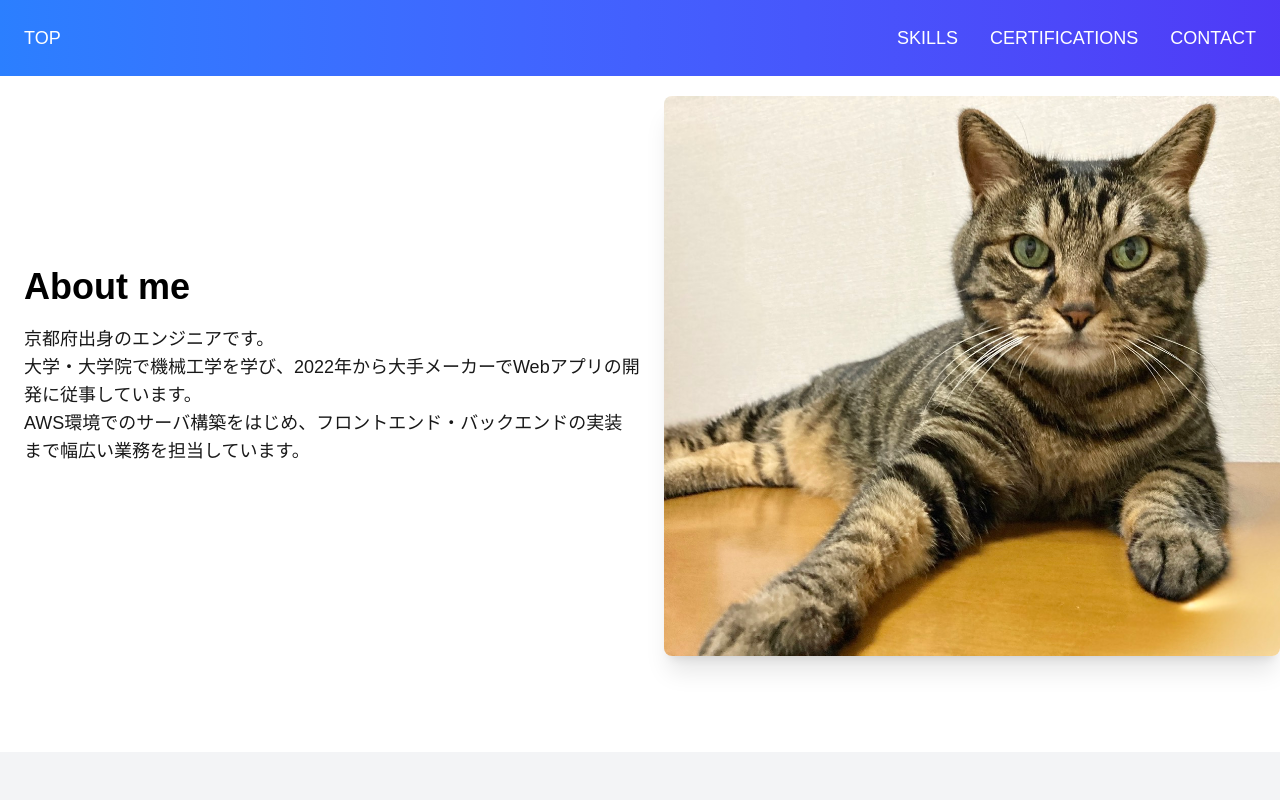
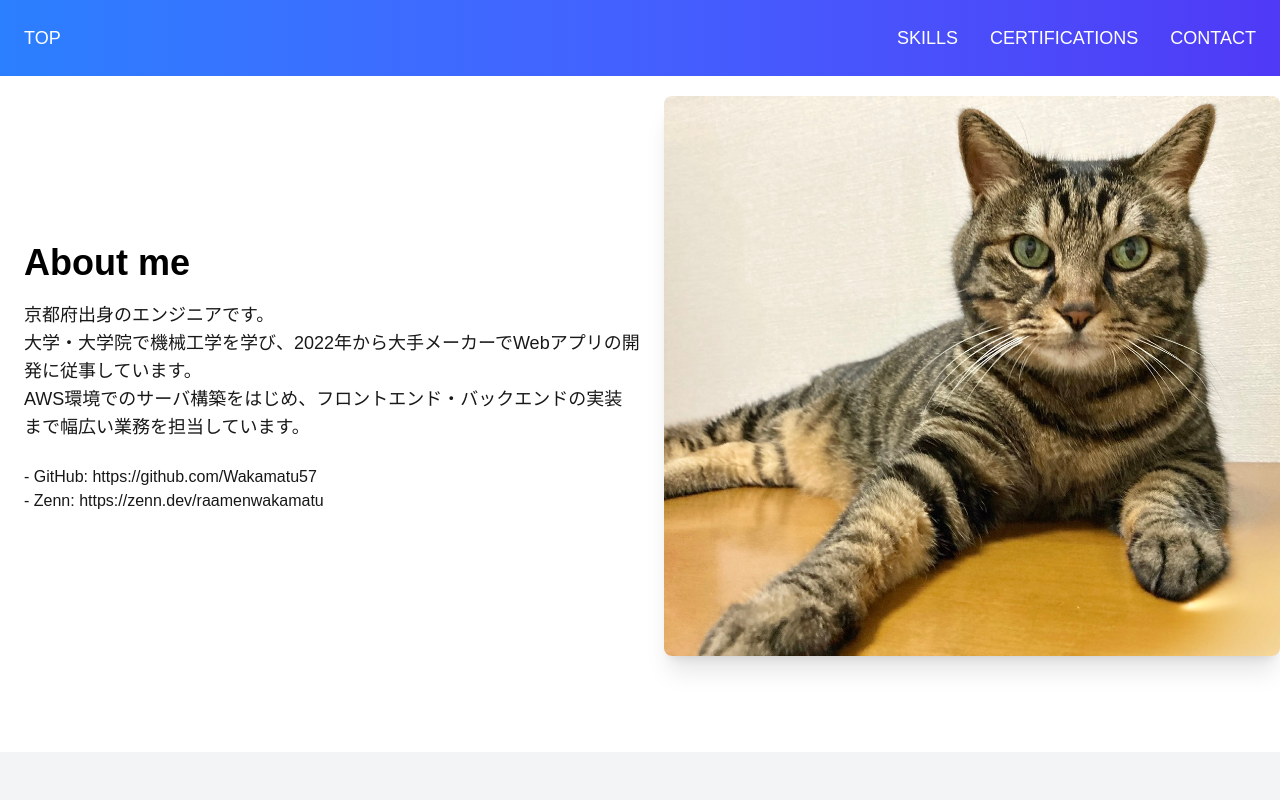
Before and after one commit to Wakamatu57/my-portfolio, a Next.js app: page / in a window 1280 px wide. Shown: the top 800 px of the page. Built offline with nearby package versions, Linux system fonts and the light colour scheme.

Commit message:
Zennとgitのリンクを追記

```diff
--- a/src/app/components/split/index.tsx
+++ b/src/app/components/split/index.tsx
@@ -15,6 +15,20 @@ const SplitSection = () => {
             <br />
             AWS環境でのサーバ構築をはじめ、フロントエンド・バックエンドの実装まで幅広い業務を担当しています。
           </p>
+          <ul>
+            <li>
+              - GitHub:{' '}
+              <a href="https://github.com/Wakamatu57" target="_blank">
+                https://github.com/Wakamatu57
+              </a>
+            </li>
+            <li>
+              - Zenn:{' '}
+              <a href="https://zenn.dev/raamenwakamatu" target="_blank">
+                https://zenn.dev/raamenwakamatu
+              </a>
+            </li>
+          </ul>
         </div>
       </div>
 
```
